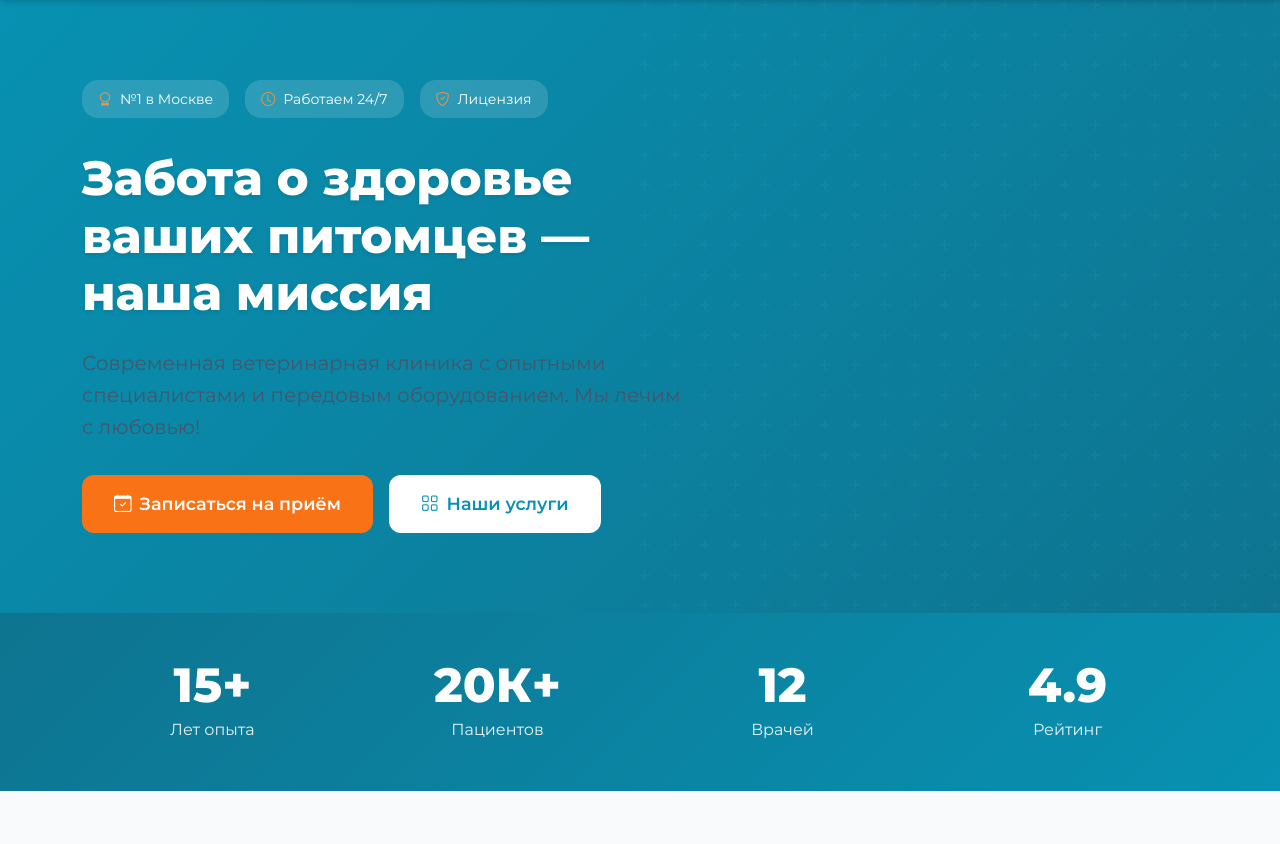
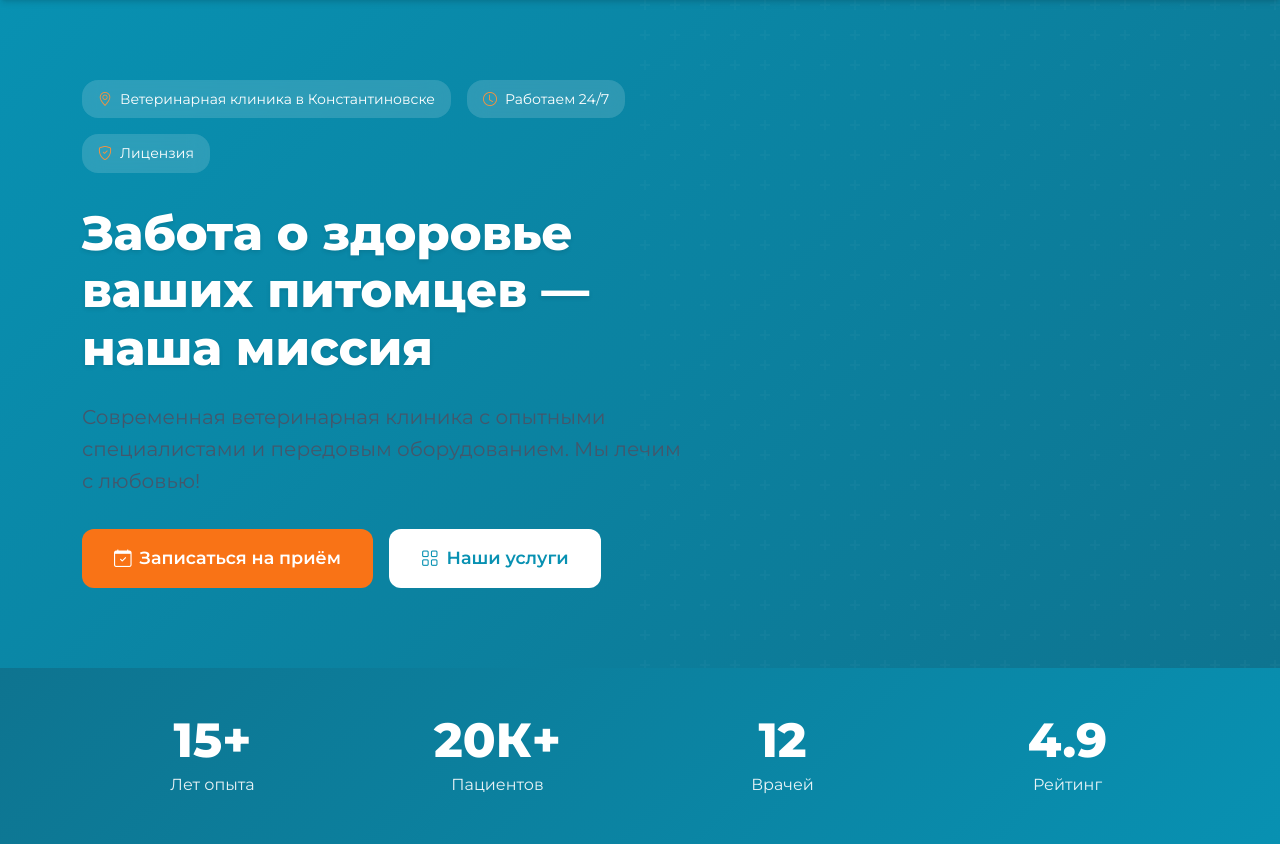
Before and after one commit to Rexarrior/vetirinary, a Django app: page / in a window 1280 px wide. Shown: the part 145-989 px from the top of the page. Run offline with Django 5.2, Linux system fonts and the light colour scheme; data that the repository does not hold is empty.

Commit message:
upd main

```diff
--- a/templates/home.html
+++ b/templates/home.html
@@ -12,7 +12,7 @@
             <div class="col-lg-7 hero-content">
                 <div class="hero-badges">
                     <span class="hero-badge">
-                        <i class="bi bi-award"></i> №1 в Москве
+                        <i class="bi bi-geo-alt"></i> Ветеринарная клиника в Константиновске
                     </span>
                     <span class="hero-badge">
                         <i class="bi bi-clock"></i> Работаем 24/7
```
